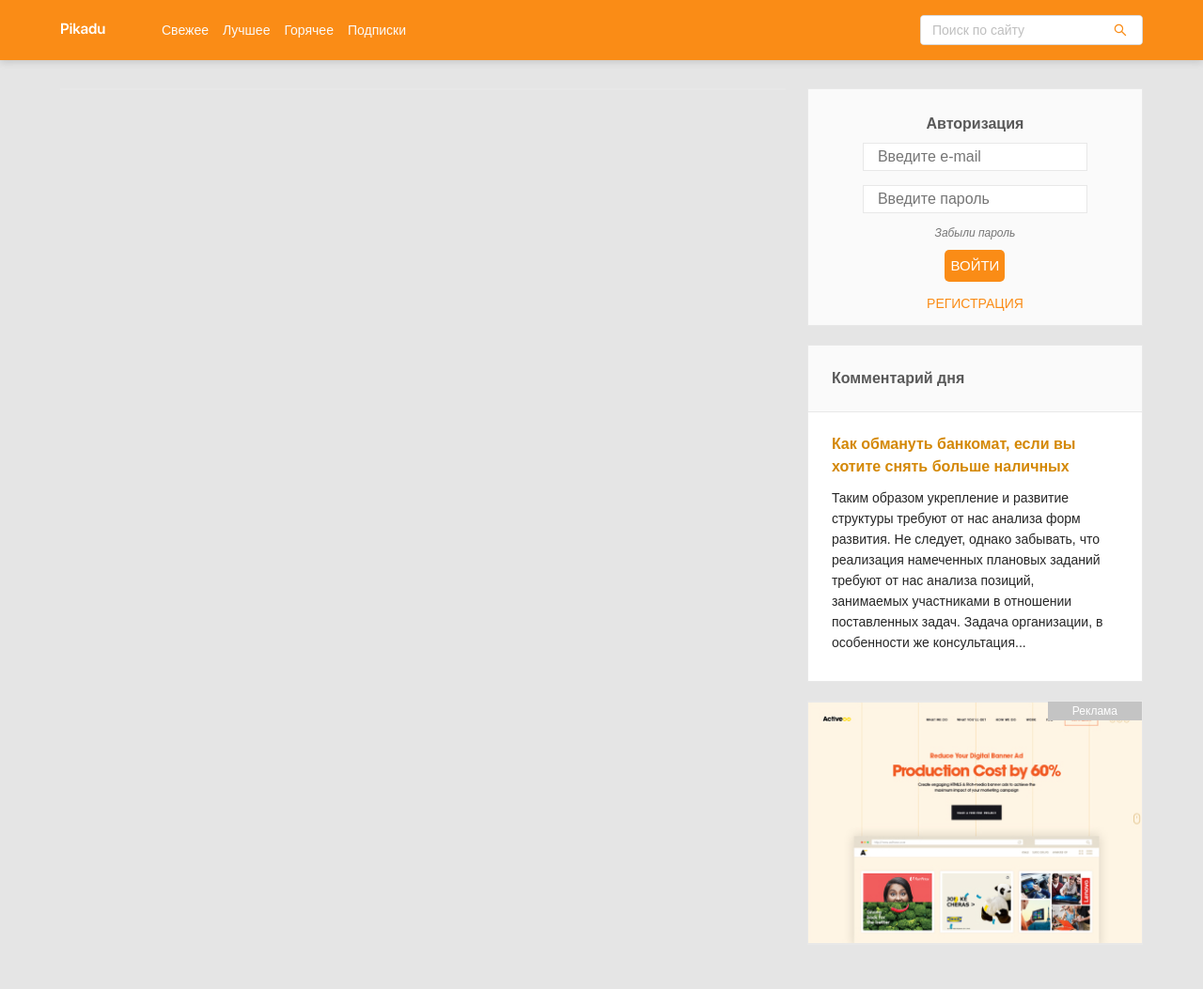
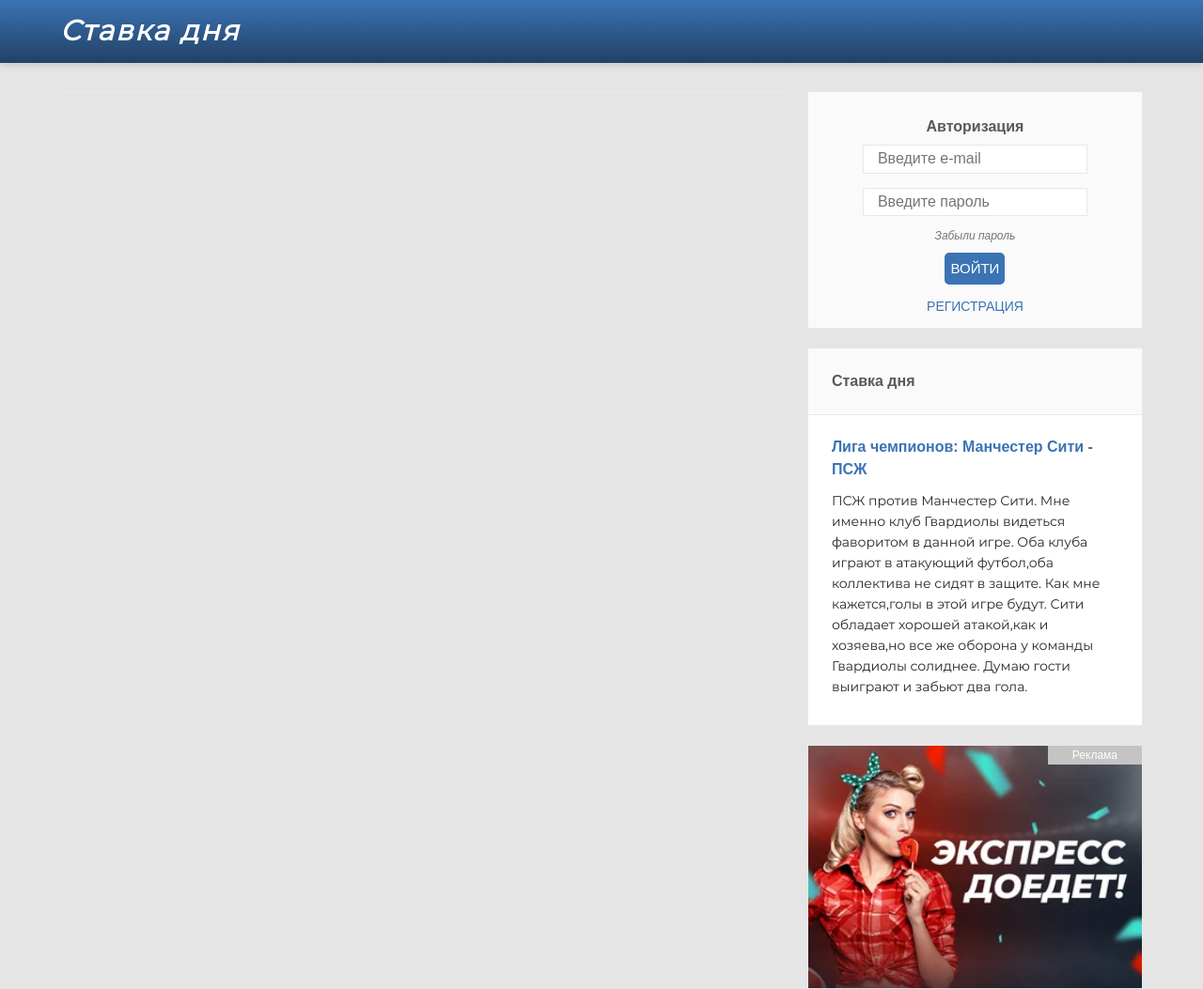
Before and after one commit to sokolik1983-hub/entertainment-portal, a plain HTML site: page index.html in a window 1280 px wide. Shown: the whole page at 94% size. Before the commit the page ends 1006 px from the top, so only its background shows below. Drawn offline with Linux system fonts and the light colour scheme; no server answers.

Commit message:
add cosmetic changes

```diff
--- a/css/style.css
+++ b/css/style.css
@@ -1,3 +1,9 @@
+
+@font-face {
+  font-family: Montserrat;
+  src: url(../fonts/Montserrat-Regular.ttf);
+}
+
 * {
   box-sizing: border-box;
 }
@@ -5,12 +11,24 @@ body {
   font-family: sans-serif;
   background: #e5e5e5;
 }
+p {
+  font-family: Montserrat, sans-serif;
+}
 .header {
-  background: #fa8c16;
+  background: linear-gradient(#3b73b4,#224165);
   padding-top: 16px;
   padding-bottom: 16px;
   box-shadow: 0px 2px 8px rgba(0, 0, 0, 0.15);
   margin-bottom: 30px;
+}
+.header-logo {
+  font-family: Montserrat, sans-serif;
+  font-size: 30px;
+  color: #fff;
+  text-decoration: none;
+  letter-spacing: 2px;
+  font-weight: 600;
+  font-style: italic;
 }
 .header-wrapper {
   max-width: 1200px;
@@ -105,6 +123,7 @@ body {
   background-color: #fff;
   border: 1px solid #e8e8e8;
   margin-bottom: 30px;
+  overflow: hidden;
 }
 .post-body {
   padding-top: 35px;
@@ -143,7 +162,7 @@ body {
   border-top: 1px solid #e8e8e8;
   background: #fafafa;
   display: flex;
-  justify-content: space-between;
+  justify-content: flex-end;
   padding-left: 35px;
   padding-right: 35px;
   padding-top: 13px;
@@ -231,7 +250,7 @@ body {
   font-style: italic;
 }
 .login-signin {
-  background-color: #fa8c16;
+  background-color: #3b73b4;
   border: none;
   border-radius: 5px;
   text-transform: uppercase;
@@ -247,7 +266,7 @@ body {
   filter: brightness(85%);
 }
 .login-signup {
-  color: #fa8c16;
+  color: #3b73b4;
   font-size: 14px;
   text-decoration: none;
   text-transform: uppercase;
@@ -313,10 +332,10 @@ body {
 }
 .sidebar-menu-link.active {
   background-color: #fffbe6;
-  border-right: 3px solid #faad14;
+  border-right: 3px solid #3b73b4;
 }
 .button {
-  background: #faad14;
+  background: #3b73b4;
   border-radius: 4px;
   border: none;
   text-decoration: none;
@@ -329,9 +348,9 @@ body {
 }
 .button-outline {
   background: #ffffff;
-  border: 1px solid #ffc53d;
+  border: 1px solid #3b73b4;
   border-radius: 4px;
-  color: #ffc53d;
+  color: #3b73b4;
   padding-left: 16px;
   padding-right: 16px;
   cursor: pointer;
@@ -339,7 +358,7 @@ body {
 .button-outline .icon {
   width: 14px;
   height: 11px;
-  fill: #ffc53d;
+  fill: #3b73b4;
 }
 .button-new-post {
   display: none;
@@ -383,7 +402,7 @@ body {
   font-weight: 600;
   font-size: 16px;
   line-height: 24px;
-  color: #d48806;
+  color: #3b73b4;
 }
 .card-text {
   font-size: 14px;
@@ -394,7 +413,7 @@ body {
 .ad {
   display: block;
   background-color: #fff;
-  background-image: url("../img/promo.jpg");
+  background-image: url("../img/pin.webp");
   background-repeat: no-repeat;
   background-position: center center;
   background-size: cover;
@@ -464,7 +483,7 @@ body {
   padding: 5px 10px;
 }
 .edit-btn {
-  background-color: #fa8c16;
+  background-color: #3b73b4;
   border: none;
   border-radius: 5px;
   text-transform: uppercase;
--- a/index.html
+++ b/index.html
@@ -4,7 +4,7 @@
     <meta charset="UTF-8">
     <meta name="viewport" content="width=device-width, initial-scale=1.0">
     <!-- Выводим заголовок -->
-    <title>Pikadu — главная</title>
+    <title>Ставка дня</title>
     <!-- Подключаем normalize -->
     <link rel="stylesheet" href="css/normalize.css">
     <!-- Подключаем стили -->
@@ -23,25 +23,8 @@
 <header class="header">
     <div class="header-wrapper">
         <a href="/" class="header-logo">
-            <img class="header-logo-image" src="img/logo.svg" alt="logo: Pikadu">
+            Ставка дня
         </a>
-        <nav class="header-nav">
-            <ul class="header-menu">
-                <li class="header-menu-item"><a href="#" class="header-menu-link">Свежее</a></li>
-                <li class="header-menu-item"><a href="#" class="header-menu-link">Лучшее</a></li>
-                <li class="header-menu-item"><a href="#" class="header-menu-link">Горячее</a></li>
-                <li class="header-menu-item"><a href="#" class="header-menu-link">Подписки</a></li>
-            </ul>
-
-        </nav>
-        <!-- /.header-nav -->
-        <div class="input-group search">
-            <input type="search" class="search-input" placeholder="Поиск по сайту">
-            <button class="search-button">
-                <img src="img/search.svg" alt="icon: search" class="search-icon">
-            </button>
-        </div>
-        <!-- /.input-group -->
         <a href="#" class="menu-toggle" id="menu-toggle">
             <span></span>
             <span></span>
@@ -153,15 +136,15 @@
         </a>
         <div class="card">
             <div class="card-header">
-                <h2 class="card-title">Комментарий дня</h2>
+                <h2 class="card-title">Ставка дня</h2>
             </div>
             <!-- /.card-header -->
             <div class="card-body">
-                <a href="#" class="card-body-title">Как обмануть банкомат, если вы хотите снять больше наличных</a>
-                <p class="card-text">Таким образом укрепление и развитие структуры требуют от нас анализа форм развития.
-                    Не следует, однако забывать, что реализация намеченных плановых заданий требуют от нас анализа
-                    позиций, занимаемых участниками в отношении поставленных
-                    задач. Задача организации, в особенности же консультация...</p>
+                <a href="#" class="card-body-title">Лига чемпионов: Манчестер Сити - ПСЖ</a>
+                <p class="card-text">ПСЖ против Манчестер Сити. Мне именно клуб Гвардиолы видеться фаворитом в данной
+                    игре. Оба клуба играют в атакующий футбол,оба коллектива не сидят в защите. Как мне кажется,голы в
+                    этой игре будут. Сити обладает хорошей атакой,как и хозяева,но все же оборона у команды Гвардиолы
+                    солиднее. Думаю гости выиграют и забьют два гола.</p>
             </div>
             <!-- /.card-body -->
         </div>
@@ -185,8 +168,6 @@
     };
     // Initialize Firebase
     firebase.initializeApp(firebaseConfig);
-
-
 
 
     console.log(firebase)
@@ -215,12 +196,12 @@
         user: null,
         initUser(handler) {
             firebase.auth().onAuthStateChanged(user => {
-                if(user){
+                if (user) {
                     this.user = user;
                 } else {
                     this.user = null;
                 }
-                if(handler) handler();
+                if (handler) handler();
             })
         },
         logIn(email, password, handler) {
@@ -230,7 +211,7 @@
                 .catch(err => {
                     const errCode = err.code;
                     const errMessage = err.message;
-                    if(errCode === 'auth/wrong-password') {
+                    if (errCode === 'auth/wrong-password') {
                         console.log(errMessage);
                         alert('Neverniy parol')
 
@@ -265,10 +246,10 @@
                 .then(data => {
                     this.editUser(email.substring(0, email.indexOf('@')), null, handler);
                 })
-                .catch (err => {
+                .catch(err => {
                     const errCode = err.code;
                     const errMessage = err.message;
-                    if(errCode === 'auth/weak-password') {
+                    if (errCode === 'auth/weak-password') {
                         console.log(errMessage);
                         alert('Slabiy parol')
 
@@ -289,7 +270,7 @@
             //     alert('Пользователь с таким email зареган!') //если тру, то выводим сообщение
             // }
         },
-        editUser(displayName, photoURL , handler) {
+        editUser(displayName, photoURL, handler) {
 
             const user = firebase.auth().currentUser;
 
@@ -320,7 +301,7 @@
                 .then(() => {
                     alert('Pismo otpravleno!')
                 })
-                .catch( err => {
+                .catch(err => {
                     console.log(err);
                 })
         }
@@ -333,7 +314,7 @@
     })
 
 
-    const setPosts =  {
+    const setPosts = {
         allPosts: [],
         addPost(title, text, tags, handler) {
             this.allPosts.unshift({
@@ -409,31 +390,6 @@
             </div>
 
             <div class="post-footer">
-                <div class="post-buttons">
-                    <button class="post-button likes">
-                        <svg width="19" height="20" class="icon icon-like">
-                            <use xlink:href="img/icons.svg#like"></use>
-                        </svg>
-                        <span class="likes-counter">${like}</span>
-                    </button>
-                    <button class="post-button comments">
-                        <svg width="21" height="21" class="icon icon-comment">
-                            <use xlink:href="img/icons.svg#comment"></use>
-                        </svg>
-                        <span class="comments-counter">${comments}</span>
-                    </button>
-                    <button class="post-button save">
-                        <svg width="19" height="19" class="icon icon-save">
-                            <use xlink:href="img/icons.svg#save"></use>
-                        </svg>
-                    </button>
-                    <button class="post-button share">
-                        <svg width="17" height="19" class="icon icon-share">
-                            <use xlink:href="img/icons.svg#share"></use>
-                        </svg>
-                    </button>
-                </div>
-
                 <div class="post-author">
                     <div class="author-about">
                         <a href="#" class="author-username">${author.displayName}</a>
@@ -450,8 +406,6 @@
         postsWrapper.innerHTML = postsHTML;
 
     }
-
-
 
 
     const init = () => {
@@ -490,14 +444,14 @@
             event.preventDefault();
             showAddPost();
         });
-        addPostElem.addEventListener('submit', event=> {
+        addPostElem.addEventListener('submit', event => {
             event.preventDefault();
             const {title, text, tags} = addPostElem.elements; //Деструктуризация
-            if(title.value.length < 6) {
+            if (title.value.length < 6) {
                 alert('Slishkom kotokiy zagolovok');
                 return;
             }
-            if(text.value.length < 50) {
+            if (text.value.length < 50) {
                 alert('Slishkom kotokiy post');
                 return;
             }
```
Also changed, not shown: fonts/Montserrat-Regular.ttf (added), img/pin.webp (added).
